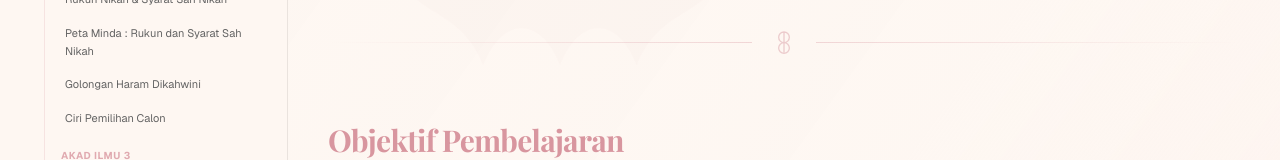
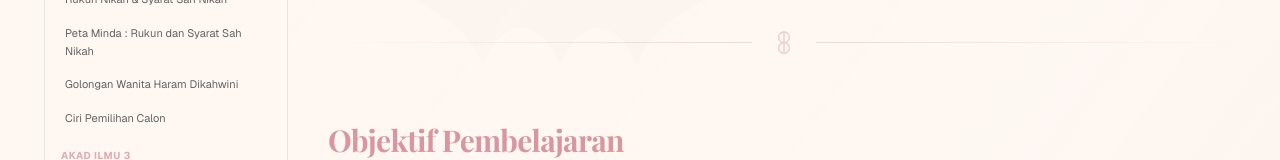
Before and after one commit to damienuwu/mahligai-cinta, a Next.js app: page / in a window 1280 px wide. Shown: the part 360-520 px from the top of the page. Built offline with nearby package versions, Linux system fonts and the light colour scheme.

Commit message:
changed label

```diff
--- a/app/page.tsx
+++ b/app/page.tsx
@@ -74,7 +74,7 @@ const akadIlmuList = [
         tag: 'Mind Map'
       },
       {
-        title: 'Golongan Haram Dikahwini',
+        title: 'Golongan Wanita Haram Dikahwini',
         type: 'Peta Minda',
         badgeColor: 'bg-amber-500/10 text-amber-600 dark:text-amber-400 border-amber-500/20',
         description: 'Peta minda interaktif bagi mengenal pasti golongan wanita yang haram dikahwini sama ada secara selamanya (muabbad) atau sementara (muaqqat).',
```
